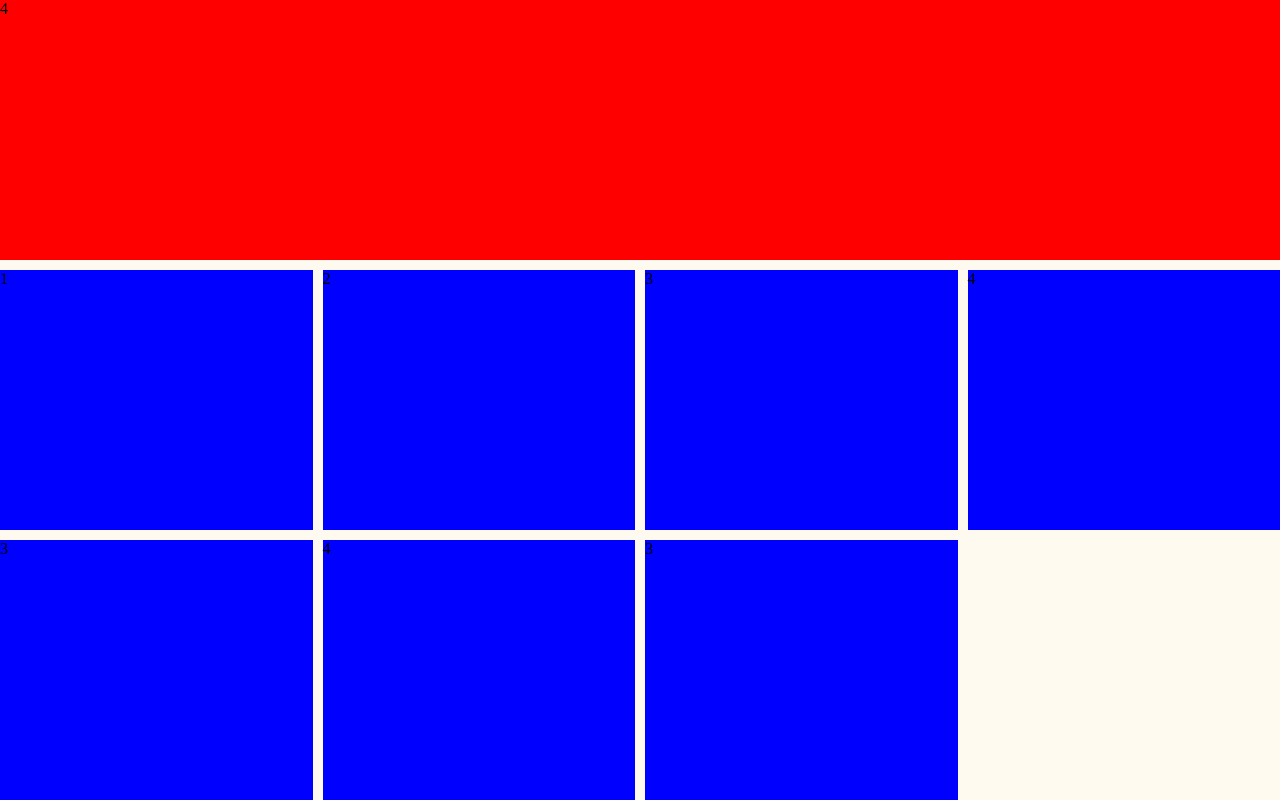
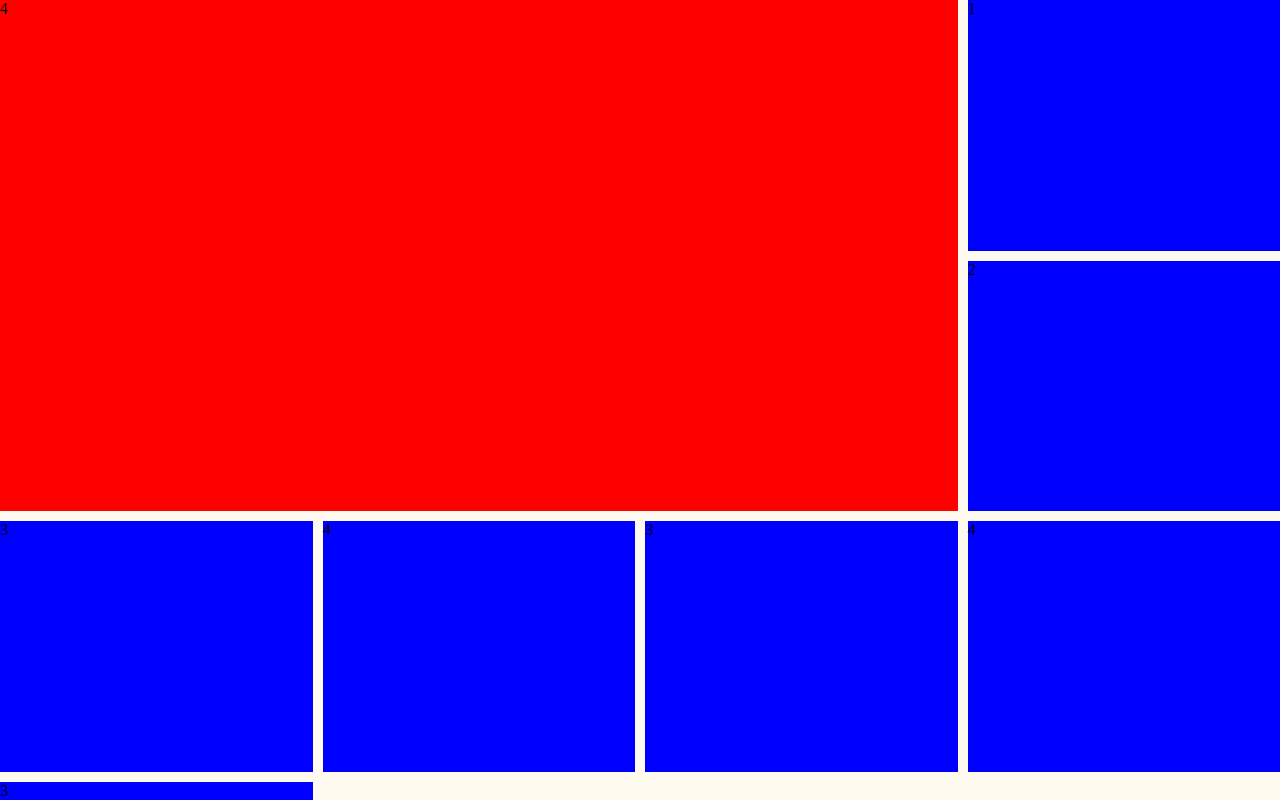
Before and after one commit to vicdupre/poec-rouen-html-nov23, a plain HTML site: page newgrid.html in a window 1280 px wide. Drawn offline with Linux system fonts and the light colour scheme.

Commit message:
todolist

```diff
--- a/newgrid.css
+++ b/newgrid.css
@@ -17,8 +17,8 @@
 .grid .big-item {
   background-color: red;
   /* On prend 2 colonnes, indépendamment de la position de l'enfant */
-  grid-column: 1/-1;
+  grid-column: span 3/ auto;
 
   /* On prend 2 lignes, indépendamment de la position de l'enfant */
-  grid-row: 1/2;
+  grid-row: 1/3;
 }
```
